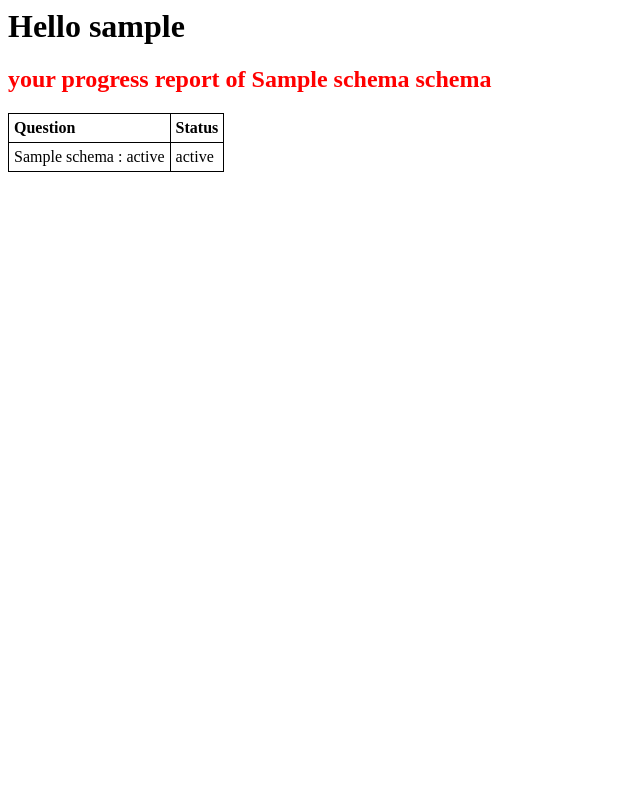
After one commit to suhascv/postgres_online, a Django app: page /status/1 in a window 1280 px wide. The commit adds this page. Shown: the whole page, without its empty margins (0-640 px from the left). Run offline with Django 3.2, Linux system fonts and the light colour scheme; a user stored in the database is signed in; tables that the repository leaves empty hold one stand-in row (values such as "Sample post").

Commit message:
user status privilege provided

```diff
--- a/PostgreSQL_Online/urls.py
+++ b/PostgreSQL_Online/urls.py
@@ -26,6 +26,8 @@ urlpatterns = [
     path('schemas/query/<int:question_id>',sv.query,name='query'),
     path('signup/',sv.signUp,name='signup'),
     path('login/',sv.signIn,name='signin'),
-    path('logout/',sv.logout_view,name='logout')
+    path('logout/',sv.logout_view,name='logout'),
+    path('account/',sv.account,name='account'),
+    path('status/<int:schema_id>',sv.status,name='status')
 ]
 urlpatterns += static(settings.MEDIA_URL,document_root=settings.MEDIA_ROOT)
--- a/schemas/admin.py
+++ b/schemas/admin.py
@@ -1,7 +1,7 @@
 from django.contrib import admin
-from .models import Schema,Question,Customer
+from .models import Schema,Question,UserQuestions
 # Register your models here.
 
-admin.site.register(Customer)
+admin.site.register(UserQuestions)
 admin.site.register(Schema)
 admin.site.register(Question)
--- a/schemas/models.py
+++ b/schemas/models.py
@@ -4,8 +4,7 @@ from django.contrib.auth.models import User
 # Create your models here.
 
 
-class Customer(models.Model):
-    user = models.OneToOneField(User,on_delete=models.CASCADE)
+
 
 
 class Schema(models.Model):
@@ -25,3 +24,8 @@ class Question(models.Model):
 
     def __str__(self):
         return self.schema.name +' : '+ self.statement
+
+class UserQuestions(models.Model):
+    user = models.ForeignKey(User,on_delete=models.CASCADE)
+    question = models.ForeignKey(Question,on_delete=models.CASCADE)
+    status=models.CharField(max_length=100,default='not attempted')
--- a/schemas/templates/schemas/schema.html
+++ b/schemas/templates/schemas/schema.html
@@ -6,6 +6,7 @@
          {% if user %}
          <p>hello, {{ user }}</p>
          <a href="{% url 'logout' %}">logout</a>
+         <a href="{% url 'account' %}">account</a>
          {% endif %}
          {% if not user %}
          <a href="{% url 'signup' %}">signup</a> <br><br>
--- /dev/null
+++ b/schemas/templates/schemas/status.html
@@ -0,0 +1,26 @@
+<html>
+    <head>
+        <style>
+            table, th, td {
+              border: 1px solid black;
+              border-collapse: collapse;
+            }
+            th, td {
+              padding: 5px;
+              text-align: left;
+            }
+            </style>
+    </head>
+    <body>
+        <h1>Hello {{ user }}</h1>
+        <h2 style="color: red;" >your progress report of {{ schema }} schema</h2>
+        <table style="width:auto;">
+            <tr><th>Question</th>
+            <th>Status</th></tr>
+        {% for question in questions %}
+            <tr><td> {{ question.question }} </td>
+            <td>{{ question.status }}</td></tr>
+        {% endfor %}
+        </table>
+    </body>
+</html>
--- a/schemas/views.py
+++ b/schemas/views.py
@@ -4,10 +4,12 @@ from django.urls import reverse_lazy
 from django.views import generic
 from django.contrib.auth import authenticate,login,logout
 from django.contrib.auth.models import User
-from .models import Schema,Question,Customer
+from .models import Schema,Question,UserQuestions
 
 # Create your views here.
 
+
+#displaying all schemas
 def schemaView(request):
     schemas=Schema.objects.all()
     context={'schemas':schemas}
@@ -19,6 +21,7 @@ def schemaView(request):
     print(context['user'])
     return render(request,'schemas/schema.html',context)
 
+#displaying a overview and questions of the selected schema
 def schemaOverview(request,schema_id):
     schema=get_object_or_404(Schema,pk=schema_id)
     context={'schema':schema}
@@ -26,6 +29,7 @@ def schemaOverview(request,schema_id):
     context['questions']=questions
     return render(request,'schemas/overview.html',context)
 
+#displaying a selected question
 def query(request,question_id):
     if request.user.is_authenticated:
         question=get_object_or_404(Question,pk=question_id)
@@ -36,6 +40,7 @@ def query(request,question_id):
     else:
         return redirect('signup')
 
+#displaying a signup form
 def signUp(request):
     if request.method=='POST':
         username, password = request.POST.get('username',''),request.POST.get('password','')
@@ -51,11 +56,13 @@ def signUp(request):
                 user=User.objects.create_user(username,password=password,email=email)
                 user.save()
                 login(request,user)
+                insertQuestion(user)
                 return redirect('schemas')
     else:
         return render(request,'schemas/signup.html',{})
 
 
+#displaying login form
 def signIn(request):
     username, password = request.POST.get('username',''),request.POST.get('password','')
     user = authenticate(username=username, password=password)
@@ -69,3 +76,27 @@ def signIn(request):
 def logout_view(request):
     logout(request)
     return redirect('schemas')
+
+
+
+#once the user is registered all the questions will have default status of 'not attempted'
+def insertQuestion(user):
+    questions=Question.objects.all()
+    for question in questions:
+        userquestion=UserQuestions(user=user,question=question)
+        userquestion.save()
+
+
+def account(request):
+    user=request.user.username
+    schemas=Schema.objects.all()
+    return render(request,'schemas/account.html',{'schemas':schemas,'user':user})
+
+def status(request,schema_id):
+    user=request.user
+    questions=Question.objects.filter(schema=schema_id)
+    data=[]
+    for q in questions:
+        data.append(UserQuestions.objects.get(user=user,question=q))
+    schema=Schema.objects.get(pk=schema_id).name
+    return render(request,'schemas/status.html',{'questions':data,'user':user.username,'schema':schema})
```
Also changed, not shown: schemas/templates/schemas/account.html (added, +11 -0 lines), schemas/migrations/0010_auto_20200510_2042.py (added).
